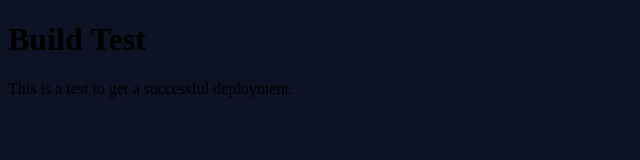
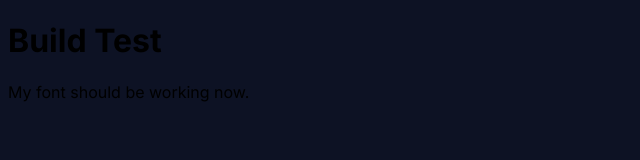
Before and after one commit to kj8220/Portfolio, a Next.js app: page / in a window 1280 px wide. Shown: the top 160 px of the page, without its empty margins (0-640 px from the left). Built offline with nearby package versions, Linux system fonts and the light colour scheme.

Commit message:
Feat: Add Inter font

```diff
--- a/app/layout.js
+++ b/app/layout.js
@@ -1,16 +1,17 @@
 // In app/layout.js
 
-import "./css/globals.scss";
+import { Inter } from "next/font/google";
+import "./css/globals.scss"; // We'll keep the global styles
 
-export const metadata = {
-  title: "Portfolio of Roopan Raj",
-  description: "This is the portfolio of Roopan Raj.",
-};
+const inter = Inter({ subsets: ["latin"] });
+
+// We'll add metadata back later, in page.js
+// export const metadata = { ... };
 
 export default function RootLayout({ children }) {
   return (
     <html lang="en">
-      <body>
+      <body className={inter.className}>
         {children}
       </body>
     </html>
--- a/app/page.js
+++ b/app/page.js
@@ -4,7 +4,7 @@
   return (
     <div>
       <h1>Build Test</h1>
-      <p>This is a test to get a successful deployment.</p>
+      <p>My font should be working now.</p>
     </div>
   );
 }
```
